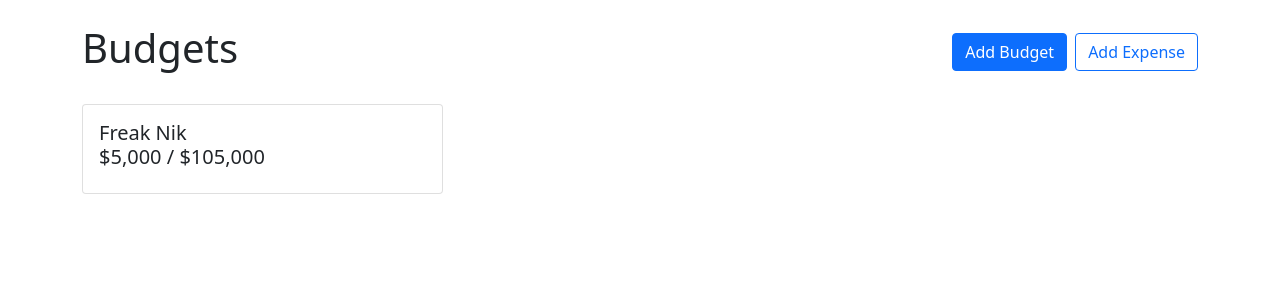
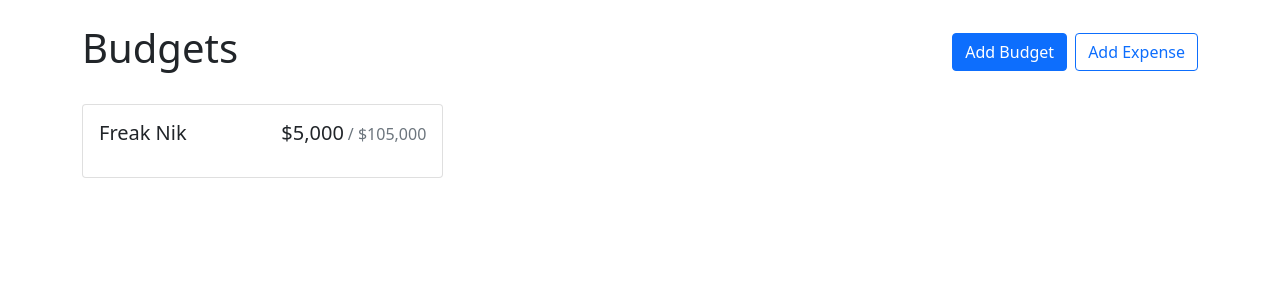
Before and after one commit to coredelle/budget, a React (Create React App) app: page / in a window 1280 px wide. Shown: the top 300 px of the page. Built offline with nearby package versions, Linux system fonts and the light colour scheme.

Commit message:
add stying to card header

```diff
--- a/src/components/BudgetCard.js
+++ b/src/components/BudgetCard.js
@@ -5,9 +5,14 @@ export default function BudgetCard({ name, amount, max }) {
     return (
         <Card>
             <Card.Body>
-                <Card.Title>
-                    <div>{name}</div>
-                    <div>{currencyFormatter.format(amount)} / {currencyFormatter.format(max)}</div>
+                <Card.Title className="d-flex justify-content-between align-items-baseline fw-normal mb-3">
+                    <div className="me-2">{name}</div>
+                    <div className="d-flex align-items-baseline">
+                        {currencyFormatter.format(amount)}
+                        <span className="text-muted fs-6 ms-1">
+                            / {currencyFormatter.format(max)}
+                        </span>
+                    </div>
                 </Card.Title>
             </Card.Body>
         </Card>
```
